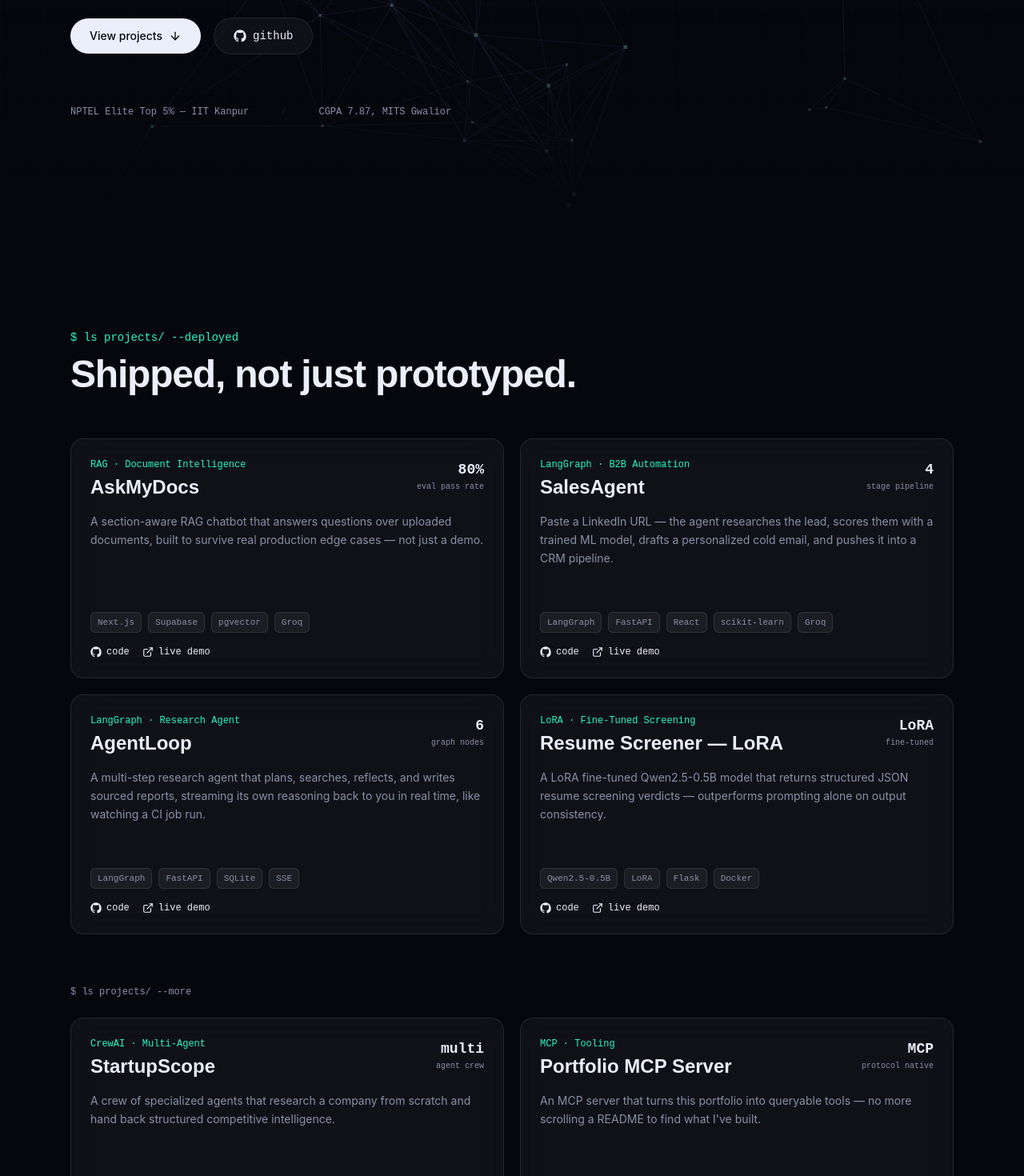
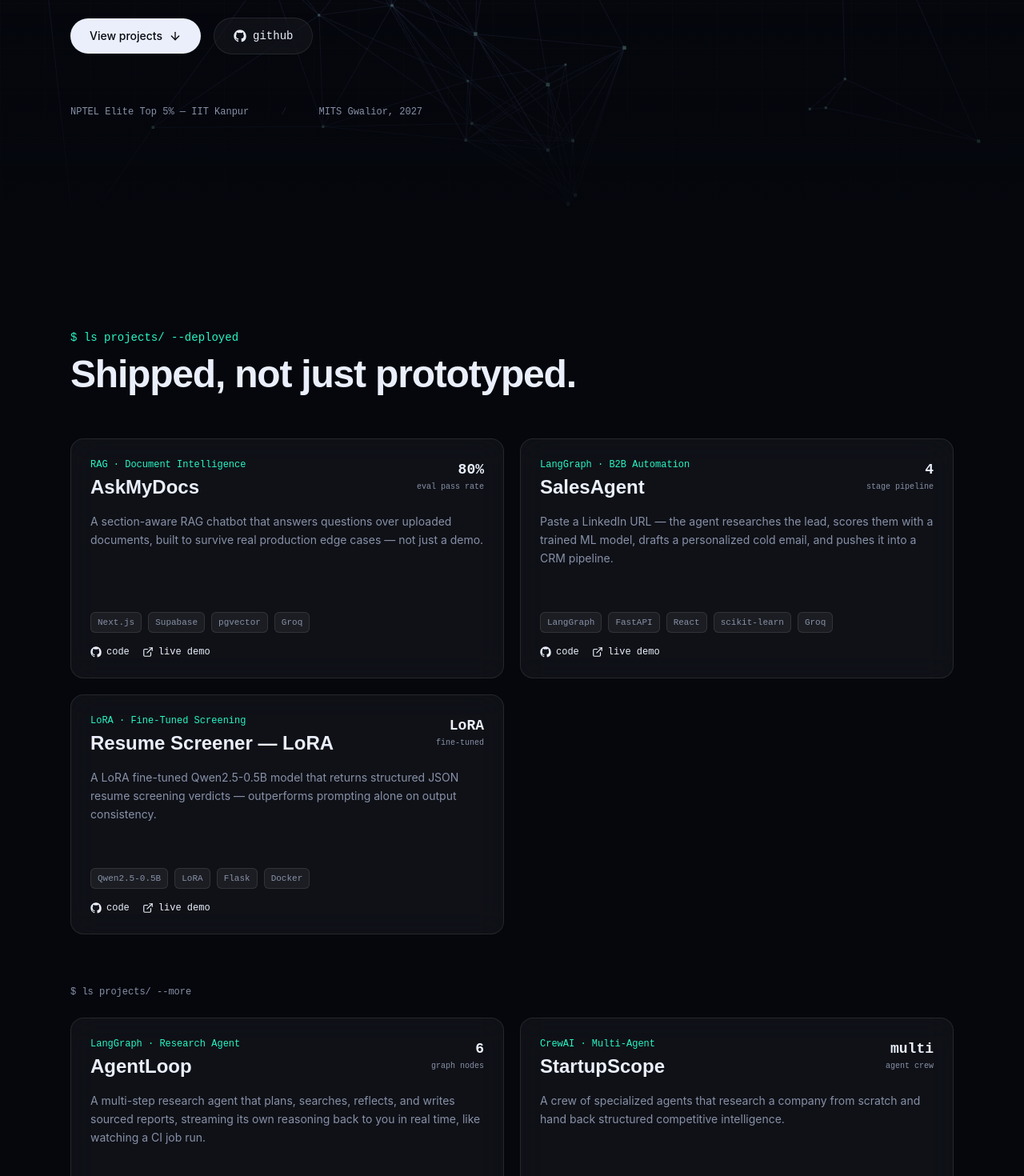
Before and after one commit to ayush-s-tomar/portfolio, a React (Vite) app: page / in a window 1280 px wide. Shown: the part 500-1970 px from the top of the page at 80% size. Built offline with nearby package versions, Linux system fonts and the light colour scheme.

Commit message:
move AgentLoop to secondary projects, update hero stats

```diff
--- a/src/components/Hero.jsx
+++ b/src/components/Hero.jsx
@@ -69,7 +69,7 @@
         >
           <span>NPTEL Elite Top 5% — IIT Kanpur</span>
           <span className="text-[var(--glass-border)]">/</span>
-          <span>CGPA 7.87, MITS Gwalior</span>
+          <span>MITS Gwalior, 2027</span>
         </motion.div>
       </div>
     </section>
--- a/src/data.js
+++ b/src/data.js
@@ -22,17 +22,6 @@
     status: 'live',
   },
   {
-    id: 'agentloop',
-    name: 'AgentLoop',
-    tag: 'LangGraph · Research Agent',
-    blurb: 'A multi-step research agent that plans, searches, reflects, and writes sourced reports, streaming its own reasoning back to you in real time, like watching a CI job run.',
-    detail: 'SSE streaming plus SQLite long-term memory let the agent pick up context across sessions. The UI went through four design passes before landing on a GitHub Actions-style live log, because that\'s the mental model that actually fit an agent\'s execution trace.',
-    stack: ['LangGraph', 'FastAPI', 'SQLite', 'SSE'],
-    metric: { value: '6', label: 'graph nodes' },
-    links: { github: 'https://github.com/ayush-s-tomar/agentloop', demo: 'https://agentloop.onrender.com/' },
-    status: 'live',
-  },
-  {
     id: 'resumeiq',
     name: 'Resume Screener — LoRA',
     tag: 'LoRA · Fine-Tuned Screening',
@@ -42,6 +31,17 @@
     metric: { value: 'LoRA', label: 'fine-tuned' },
     links: { github: 'https://github.com/ayush-s-tomar/resume-screener-lora', demo: 'https://resume-screener-finetune.onrender.com/' },
     status: 'live',
+  },
+  {
+    id: 'agentloop',
+    name: 'AgentLoop',
+    tag: 'LangGraph · Research Agent',
+    blurb: 'A multi-step research agent that plans, searches, reflects, and writes sourced reports, streaming its own reasoning back to you in real time, like watching a CI job run.',
+    detail: 'SSE streaming plus SQLite long-term memory let the agent pick up context across sessions. The UI went through four design passes before landing on a GitHub Actions-style live log, because that\'s the mental model that actually fit an agent\'s execution trace.',
+    stack: ['LangGraph', 'FastAPI', 'SQLite', 'SSE'],
+    metric: { value: '6', label: 'graph nodes' },
+    links: { github: 'https://github.com/ayush-s-tomar/agentloop', demo: 'https://agentloop.onrender.com/' },
+    status: 'secondary',
   },
   {
     id: 'startupscope',
```
